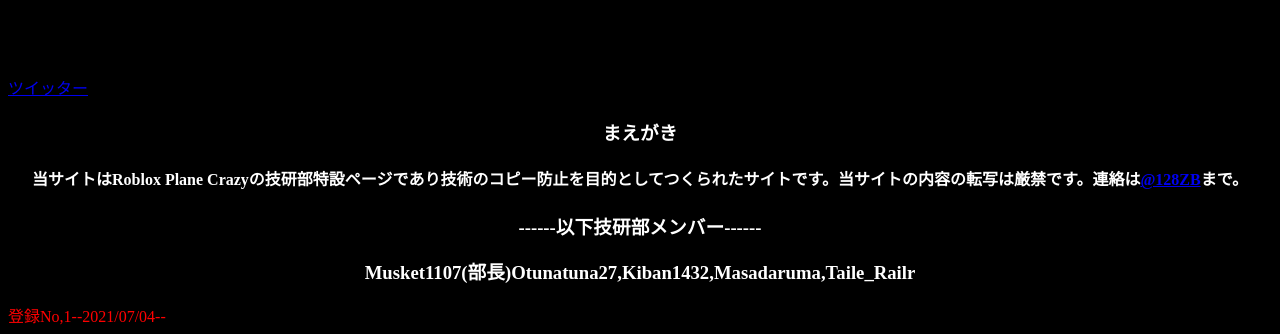
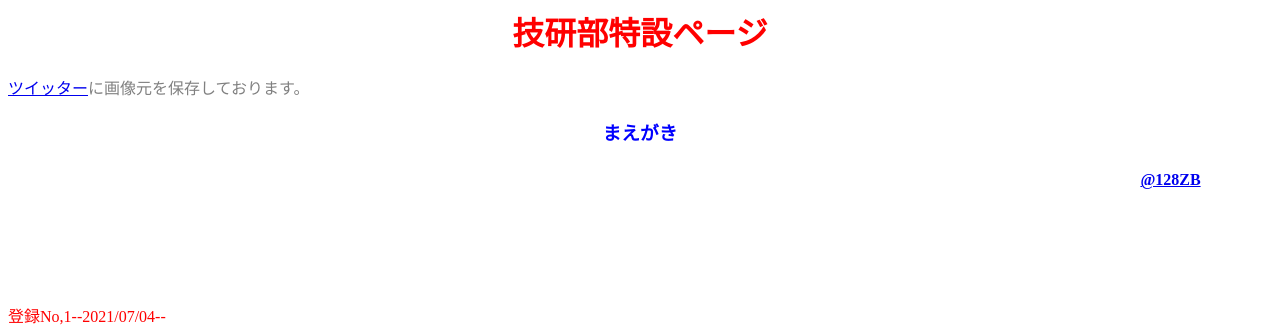
Before and after one commit to nevada1107/efraefaae, a plain HTML site: page docs/index.html in a window 1280 px wide. Shown: the top 334 px of the page. Drawn offline with Linux system fonts and the light colour scheme.

Commit message:
Update index.html

```diff
--- a/docs/index.html
+++ b/docs/index.html
@@ -5,21 +5,28 @@
 <HEAD>
 
 
-<body bgcolor="black">
+<body background-color="black">
+
+<font color="red">
+<h1 style="text-align:center">技研部特設ページ</h1>
+</font>
 
 
-<h1 style="text-align:center">技研部特設ページ</h1>
-
-
-
-
+<font color="gray">
 <P>
 <A href="https://twitter.com">ツイッター</A>に画像元を保存しております。
 </P>
+</font>
 
-<font color="white">
-<h3 style="text-align:center" style="color:blue">まえがき</h3>
+
+<font color="blue">
+<h3 style="text-align:center">まえがき</h3>
+ </font>
+
+
+ <font color="white">
 <h4 style="text-align:center">当サイトはRoblox Plane Crazyの技研部特設ページであり技術のコピー防止を目的としてつくられたサイトです。当サイトの内容の転写は厳禁です。連絡は<A href="https://twitter.com/128ZB">@128ZB</A>まで。</h4>
+
 
 <h3 style="text-align:center">------以下技研部メンバー------</h3>
 
```
